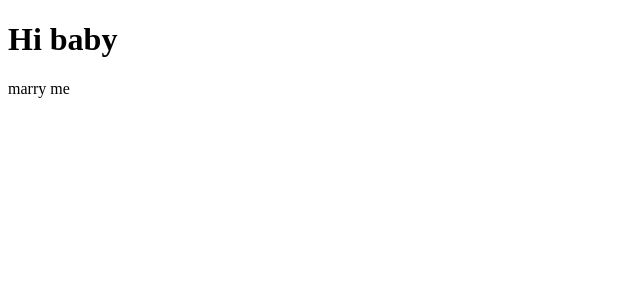
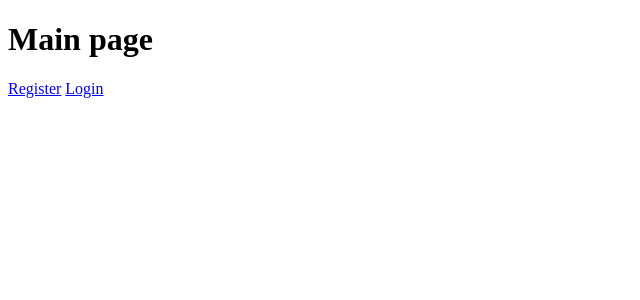
Before and after one commit to s1lvax/dna-todo, a SvelteKit app: page / in a window 1280 px wide. Shown: the top 300 px of the page, without its empty margins (0-640 px from the left). Built offline with nearby package versions, Linux system fonts and the light colour scheme.

Commit message:
Basic comments

```diff
--- a/src/routes/+page.svelte
+++ b/src/routes/+page.svelte
@@ -1,2 +1,3 @@
-<h1>Hi baby</h1>
-<p>marry me</p>
+<h1>Main page</h1>
+<a href='/register'>Register</a>
+<a href="/login">Login</a>
--- a/src/routes/register/+page.server.ts
+++ b/src/routes/register/+page.server.ts
@@ -3,6 +3,7 @@
 import { fail } from '@sveltejs/kit';
 
 export const actions = {
+	//named default because there's just one
 	default: async ({ request }) => {
 		const { username, email, password, confirmPassword } = Object.fromEntries(
 			await request.formData()
@@ -14,7 +15,6 @@
 				username: username
 			}
 		});
-
 		if (existingUser) {
 			return fail(400, { alreadyExists: true });
 		}
@@ -24,6 +24,7 @@
 			return fail(400, { noMatch: true });
 		}
 
+		//if all checks pass, create user
 		try {
 			await prisma.user.create({
 				data: {
@@ -37,6 +38,7 @@
 			return fail(500, { message: 'Could not create the user.' });
 		}
 
+		//return 201
 		return {
 			status: 201
 		};
```
Also changed, not shown: 1 other file (tests, documents, lock files or other folders).
